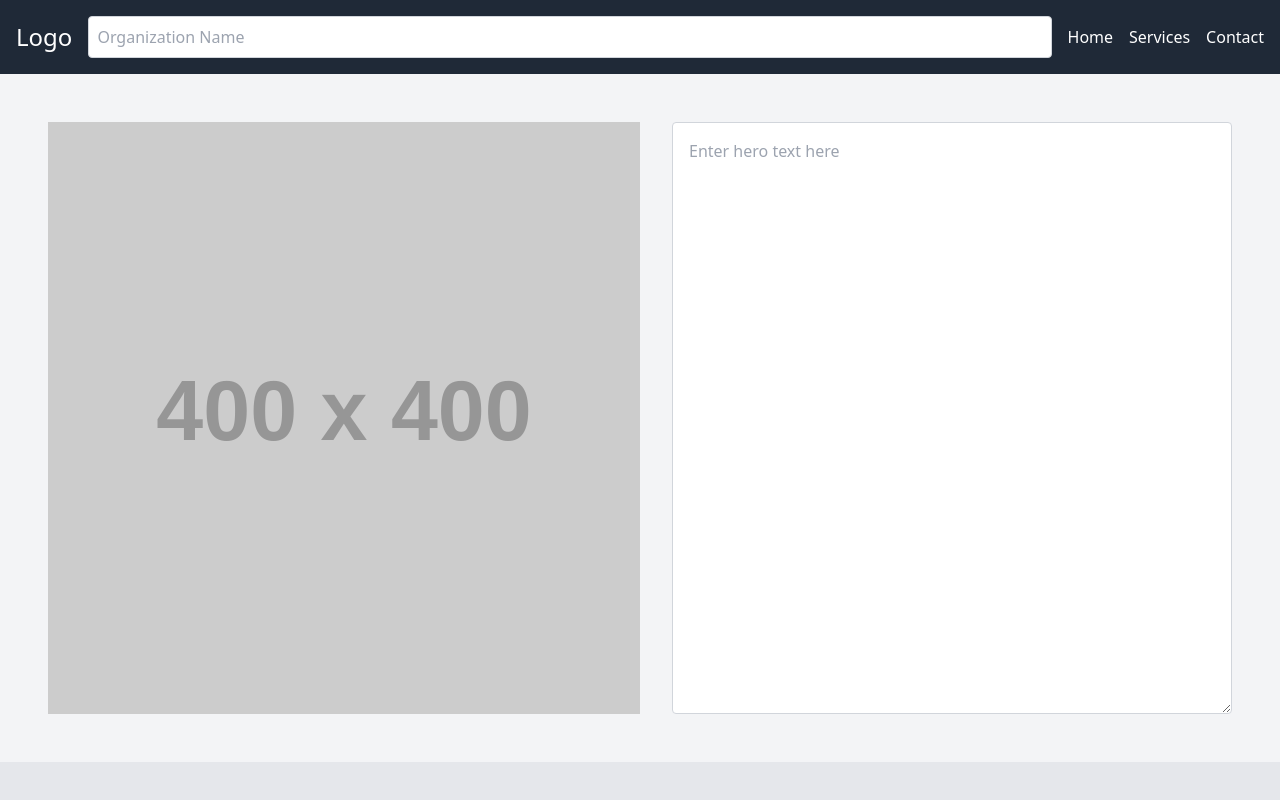
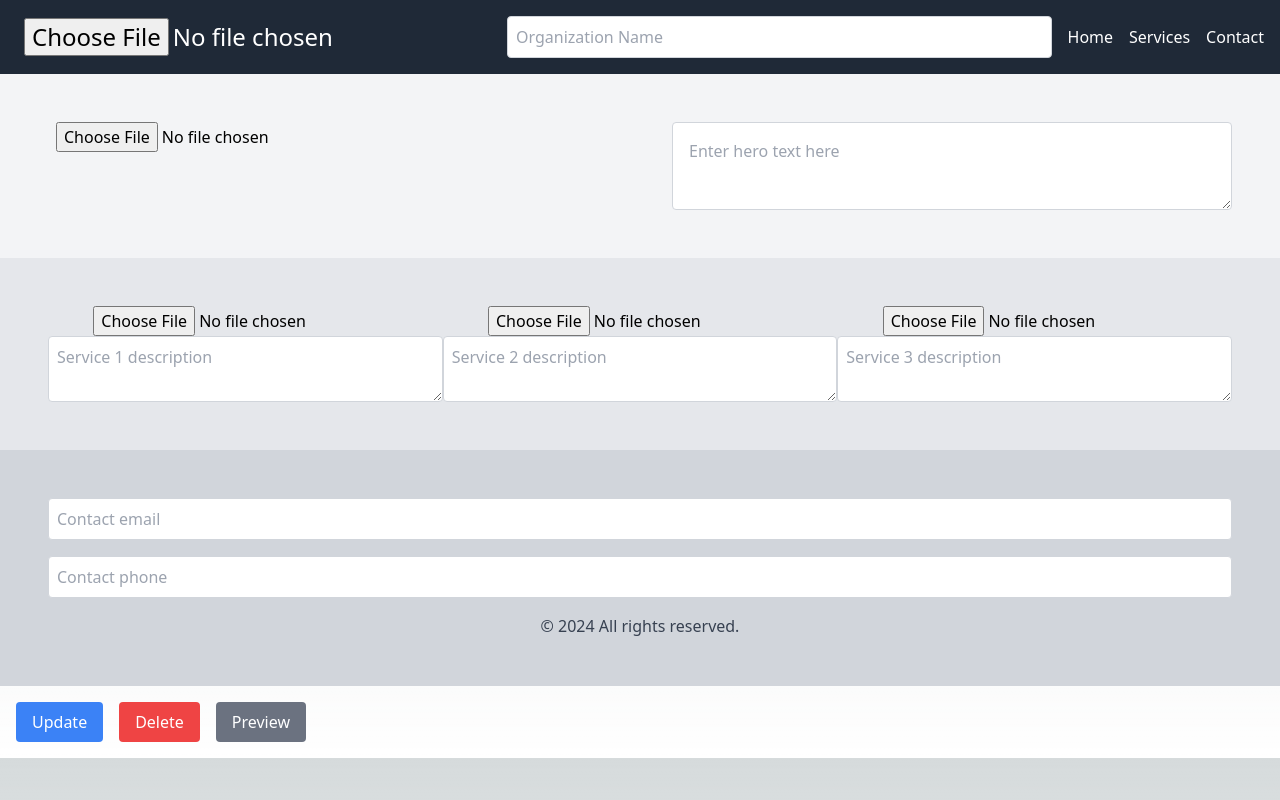
Before and after one commit to MiguelR222/cms_final, a Next.js app: page /renderPage in a window 1280 px wide. Shown: the top 800 px of the page. Built offline with nearby package versions, Linux system fonts and the light colour scheme.

Commit message:
vercel deployment

```diff
--- a/pages/api/upload.js
+++ b/pages/api/upload.js
@@ -55,12 +55,11 @@ export default async function handler(req, res) {
     const fileResponse = await drive.files.create({
       requestBody: fileMetadata,
       media: media,
-      fields: 'id',
+      fields: 'id, webViewLink',
     });
 
     const fileId = fileResponse.data.id;
 
-    // Set file permissions to make it publicly accessible
     await drive.permissions.create({
       fileId: fileId,
       requestBody: {
@@ -69,7 +68,7 @@ export default async function handler(req, res) {
       },
     });
 
-    const fileLink = `https://drive.google.com/uc?id=${fileId}`;
+    const fileLink = fileResponse.data.webViewLink;
 
     res.status(200).json({ fileLink });
   } catch (error) {
--- a/pages/dashboard.js
+++ b/pages/dashboard.js
@@ -1,6 +1,6 @@
 import React, { useEffect, useState } from 'react';
 import { useSession } from 'next-auth/react';
-import Render from './renderPage'; // Adjust the path as necessary
+import Render from './renderPage';
 
 const Dashboard = () => {
   const { data: session, status } = useSession();
--- a/pages/preview.js
+++ b/pages/preview.js
@@ -21,7 +21,7 @@ export default function Preview() {
 
       <section id="hero" className="flex p-12 bg-gray-100">
         <div className="flex-none w-1/2">
-          <img src="https://via.placeholder.com/400" alt="Hero" className="w-full h-auto" />
+          <img src="https://drive.usercontent.google.com/download?id=1rY6GMO-z0LsURWKK47u5Z7YRUFTTpUc3" alt="Hero" className="w-full h-auto" />
         </div>
         <div className="flex-grow ml-8">
           <div className="w-full h-full p-4 border border-gray-300 rounded">
--- a/pages/renderPage.js
+++ b/pages/renderPage.js
@@ -1,7 +1,7 @@
 import React, { useState, useEffect } from 'react';
 import Link from 'next/link';
 
-export default function renderPage({ siteData }) {
+export default function RenderPage({ siteData }) {
   const [orgName, setOrgName] = useState('');
   const [heroText, setHeroText] = useState('');
   const [service1, setService1] = useState('');
@@ -9,6 +9,11 @@ export default function renderPage({ siteData }) {
   const [service3, setService3] = useState('');
   const [contactEmail, setContactEmail] = useState('');
   const [contactPhone, setContactPhone] = useState('');
+  const [logo, setLogo] = useState('');
+  const [heroImage, setHeroImage] = useState('');
+  const [serviceImage1, setServiceImage1] = useState('');
+  const [serviceImage2, setServiceImage2] = useState('');
+  const [serviceImage3, setServiceImage3] = useState('');
 
   useEffect(() => {
     if (siteData) {
@@ -19,8 +24,49 @@ export default function renderPage({ siteData }) {
       setService3(siteData.serviceThree || '');
       setContactEmail(siteData.contactEmail || '');
       setContactPhone(siteData.contactPhone || '');
+      setLogo(siteData.logo || '');
+      setHeroImage(siteData.heroImage || '');
+      setServiceImage1(siteData.serviceImage1 || '');
+      setServiceImage2(siteData.serviceImage2 || '');
+      setServiceImage3(siteData.serviceImage3 || '');
     }
   }, [siteData]);
+
+  const handleFileUpload = async (file, setImage) => {
+    const reader = new FileReader();
+    reader.readAsDataURL(file);
+    reader.onload = async () => {
+      const fileData = reader.result.split(',')[1];
+      const body = {
+        file: {
+          name: file.name,
+          type: file.type,
+          data: fileData,
+        },
+      };
+
+      try {
+        const response = await fetch('/api/upload', {
+          method: 'POST',
+          headers: {
+            'Content-Type': 'application/json',
+          },
+          body: JSON.stringify(body),
+        });
+
+        const result = await response.json();
+        if (response.ok) {
+          setImage(result.fileLink);
+        } else {
+          console.error('Failed to upload file:', result);
+          alert('Failed to upload file.');
+        }
+      } catch (error) {
+        console.error('Error:', error);
+        alert('An error occurred while uploading file.');
+      }
+    };
+  };
 
   const updateSite = async () => {
     const data = {
@@ -31,6 +77,11 @@ export default function renderPage({ siteData }) {
       serviceThree: service3,
       contactEmail,
       contactPhone,
+      logo,
+      heroImage,
+      serviceImage1,
+      serviceImage2,
+      serviceImage3,
     };
 
     try {
@@ -78,7 +129,15 @@ export default function renderPage({ siteData }) {
     <div className="text-black">
       <form onSubmit={(e) => e.preventDefault()}>
         <header className="flex justify-between items-center p-4 bg-gray-800 text-white">
-          <div className="text-2xl">Logo</div>
+          <div className="text-2xl">
+            {logo && <img src={logo} alt="Logo" className="w-24 h-auto object-contain" />}
+            <input
+              type="file"
+              accept="image/*"
+              onChange={(e) => handleFileUpload(e.target.files[0], setLogo)}
+              className="ml-2"
+            />
+          </div>
           <input
             type="text"
             className="flex-grow mx-4 p-2 border border-gray-300 rounded"
@@ -95,7 +154,13 @@ export default function renderPage({ siteData }) {
 
         <section id="hero" className="flex p-12 bg-gray-100">
           <div className="flex-none w-1/2">
-            <img src="https://via.placeholder.com/400" alt="Hero" className="w-full h-auto" />
+            {heroImage && <img src={heroImage} alt="Hero" className="w-full h-auto object-contain" />}
+            <input
+              type="file"
+              accept="image/*"
+              onChange={(e) => handleFileUpload(e.target.files[0], setHeroImage)}
+              className="ml-2"
+            />
           </div>
           <div className="flex-grow ml-8">
             <textarea
@@ -109,7 +174,13 @@ export default function renderPage({ siteData }) {
 
         <section id="services" className="flex justify-around p-12 bg-gray-200">
           <div className="flex flex-col items-center w-1/3">
-            <img src="https://via.placeholder.com/150" alt="Service 1" className="w-24 h-24 mb-2" />
+            {serviceImage1 && <img src={serviceImage1} alt="Service 1" className="w-24 h-24 mb-2 object-contain" />}
+            <input
+              type="file"
+              accept="image/*"
+              onChange={(e) => handleFileUpload(e.target.files[0], setServiceImage1)}
+              className="ml-2"
+            />
             <textarea
               value={service1}
               onChange={(e) => setService1(e.target.value)}
@@ -118,7 +189,13 @@ export default function renderPage({ siteData }) {
             ></textarea>
           </div>
           <div className="flex flex-col items-center w-1/3">
-            <img src="https://via.placeholder.com/150" alt="Service 2" className="w-24 h-24 mb-2" />
+            {serviceImage2 && <img src={serviceImage2} alt="Service 2" className="w-24 h-24 mb-2 object-contain" />}
+            <input
+              type="file"
+              accept="image/*"
+              onChange={(e) => handleFileUpload(e.target.files[0], setServiceImage2)}
+              className="ml-2"
+            />
             <textarea
               value={service2}
               onChange={(e) => setService2(e.target.value)}
@@ -127,7 +204,13 @@ export default function renderPage({ siteData }) {
             ></textarea>
           </div>
           <div className="flex flex-col items-center w-1/3">
-            <img src="https://via.placeholder.com/150" alt="Service 3" className="w-24 h-24 mb-2" />
+            {serviceImage3 && <img src={serviceImage3} alt="Service 3" className="w-24 h-24 mb-2 object-contain" />}
+            <input
+              type="file"
+              accept="image/*"
+              onChange={(e) => handleFileUpload(e.target.files[0], setServiceImage3)}
+              className="ml-2"
+            />
             <textarea
               value={service3}
               onChange={(e) => setService3(e.target.value)}
@@ -174,8 +257,8 @@ export default function renderPage({ siteData }) {
           >
             Delete
           </button>
-          <Link  className="px-4 py-2 bg-gray-500 text-white rounded" href={{ pathname: `/preview`, query: siteData }}>
-            Preview
+          <Link href={{ pathname: `/preview`, query: siteData }} className="px-4 py-2 bg-gray-500 text-white rounded">
+              Preview
           </Link>
         </div>
       </form>
```
